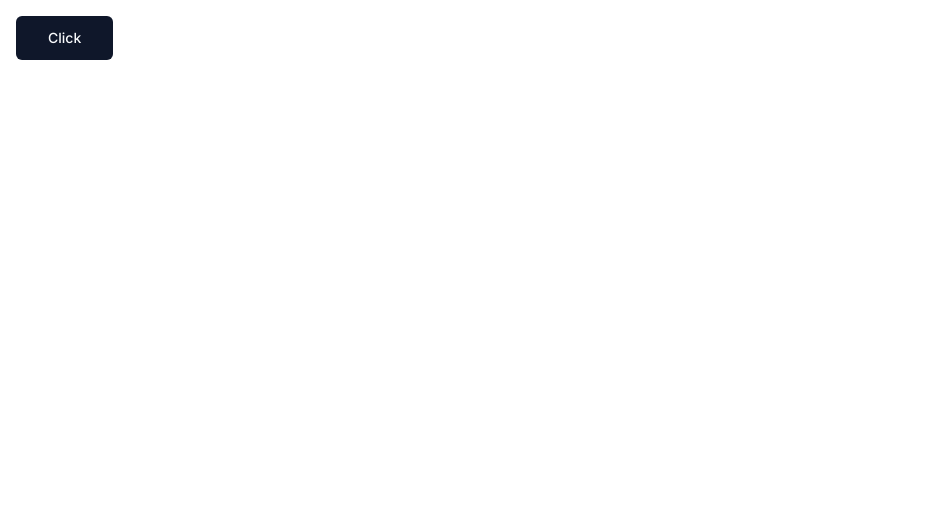
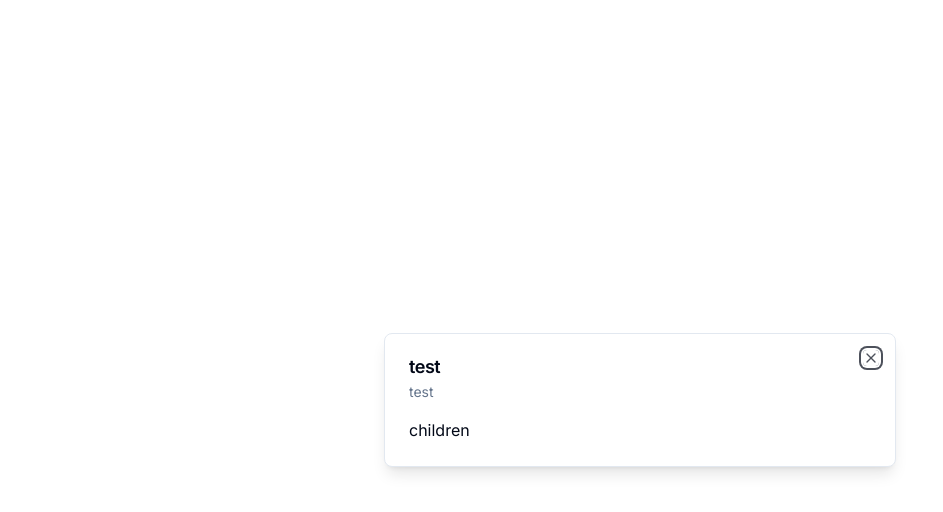
Before and after one commit to jbryn/next14-ecommerce-admin, a Next.js app: page / in a window 1280 px wide. Shown: the top 512 px of the page, without its empty margins (0-943 px from the left). Built offline with nearby package versions, Linux system fonts and the light colour scheme.

Commit message:
wip: modal component

```diff
--- /dev/null
+++ b/app/(auth)/layout.tsx
@@ -0,0 +1,9 @@
+export default function AuthLayout({
+  children,
+}: {
+  children: React.ReactNode;
+}) {
+  return (
+    <div className="flex items-center justify-center h-full">{children}</div>
+  );
+}
--- a/app/(root)/page.tsx
+++ b/app/(root)/page.tsx
@@ -1,11 +1,13 @@
-import { Button } from "@/components/ui/button";
+"use client";
+
+import { Modal } from "@/components/ui/modal";
 
 export default function Home() {
   return (
     <div className="p-4">
-      <Button size="lg" variant="default">
-        Click
-      </Button>
+      <Modal title="test" description="test" onClose={() => {}} isOpen>
+        <div>children</div>
+      </Modal>
     </div>
   );
 }
--- /dev/null
+++ b/components/ui/dialog.tsx
@@ -0,0 +1,122 @@
+"use client"
+
+import * as React from "react"
+import * as DialogPrimitive from "@radix-ui/react-dialog"
+import { X } from "lucide-react"
+
+import { cn } from "@/lib/utils"
+
+const Dialog = DialogPrimitive.Root
+
+const DialogTrigger = DialogPrimitive.Trigger
+
+const DialogPortal = DialogPrimitive.Portal
+
+const DialogClose = DialogPrimitive.Close
+
+const DialogOverlay = React.forwardRef<
+  React.ElementRef<typeof DialogPrimitive.Overlay>,
+  React.ComponentPropsWithoutRef<typeof DialogPrimitive.Overlay>
+>(({ className, ...props }, ref) => (
+  <DialogPrimitive.Overlay
+    ref={ref}
+    className={cn(
+      "fixed inset-0 z-50 bg-background/80 backdrop-blur-sm data-[state=open]:animate-in data-[state=closed]:animate-out data-[state=closed]:fade-out-0 data-[state=open]:fade-in-0",
+      className
+    )}
+    {...props}
+  />
+))
+DialogOverlay.displayName = DialogPrimitive.Overlay.displayName
+
+const DialogContent = React.forwardRef<
+  React.ElementRef<typeof DialogPrimitive.Content>,
+  React.ComponentPropsWithoutRef<typeof DialogPrimitive.Content>
+>(({ className, children, ...props }, ref) => (
+  <DialogPortal>
+    <DialogOverlay />
+    <DialogPrimitive.Content
+      ref={ref}
+      className={cn(
+        "fixed left-[50%] top-[50%] z-50 grid w-full max-w-lg translate-x-[-50%] translate-y-[-50%] gap-4 border bg-background p-6 shadow-lg duration-200 data-[state=open]:animate-in data-[state=closed]:animate-out data-[state=closed]:fade-out-0 data-[state=open]:fade-in-0 data-[state=closed]:zoom-out-95 data-[state=open]:zoom-in-95 data-[state=closed]:slide-out-to-left-1/2 data-[state=closed]:slide-out-to-top-[48%] data-[state=open]:slide-in-from-left-1/2 data-[state=open]:slide-in-from-top-[48%] sm:rounded-lg md:w-full",
+        className
+      )}
+      {...props}
+    >
+      {children}
+      <DialogPrimitive.Close className="absolute right-4 top-4 rounded-sm opacity-70 ring-offset-background transition-opacity hover:opacity-100 focus:outline-none focus:ring-2 focus:ring-ring focus:ring-offset-2 disabled:pointer-events-none data-[state=open]:bg-accent data-[state=open]:text-muted-foreground">
+        <X className="h-4 w-4" />
+        <span className="sr-only">Close</span>
+      </DialogPrimitive.Close>
+    </DialogPrimitive.Content>
+  </DialogPortal>
+))
+DialogContent.displayName = DialogPrimitive.Content.displayName
+
+const DialogHeader = ({
+  className,
+  ...props
+}: React.HTMLAttributes<HTMLDivElement>) => (
+  <div
+    className={cn(
+      "flex flex-col space-y-1.5 text-center sm:text-left",
+      className
+    )}
+    {...props}
+  />
+)
+DialogHeader.displayName = "DialogHeader"
+
+const DialogFooter = ({
+  className,
+  ...props
+}: React.HTMLAttributes<HTMLDivElement>) => (
+  <div
+    className={cn(
+      "flex flex-col-reverse sm:flex-row sm:justify-end sm:space-x-2",
+      className
+    )}
+    {...props}
+  />
+)
+DialogFooter.displayName = "DialogFooter"
+
+const DialogTitle = React.forwardRef<
+  React.ElementRef<typeof DialogPrimitive.Title>,
+  React.ComponentPropsWithoutRef<typeof DialogPrimitive.Title>
+>(({ className, ...props }, ref) => (
+  <DialogPrimitive.Title
+    ref={ref}
+    className={cn(
+      "text-lg font-semibold leading-none tracking-tight",
+      className
+    )}
+    {...props}
+  />
+))
+DialogTitle.displayName = DialogPrimitive.Title.displayName
+
+const DialogDescription = React.forwardRef<
+  React.ElementRef<typeof DialogPrimitive.Description>,
+  React.ComponentPropsWithoutRef<typeof DialogPrimitive.Description>
+>(({ className, ...props }, ref) => (
+  <DialogPrimitive.Description
+    ref={ref}
+    className={cn("text-sm text-muted-foreground", className)}
+    {...props}
+  />
+))
+DialogDescription.displayName = DialogPrimitive.Description.displayName
+
+export {
+  Dialog,
+  DialogPortal,
+  DialogOverlay,
+  DialogClose,
+  DialogTrigger,
+  DialogContent,
+  DialogHeader,
+  DialogFooter,
+  DialogTitle,
+  DialogDescription,
+}
--- /dev/null
+++ b/components/ui/modal.tsx
@@ -0,0 +1,44 @@
+"use client";
+
+import React from "react";
+import {
+  Dialog,
+  DialogContent,
+  DialogDescription,
+  DialogHeader,
+  DialogTitle,
+} from "./dialog";
+
+interface ModalProps {
+  title: string;
+  description: string;
+  isOpen: boolean;
+  onClose: () => void;
+  children?: React.ReactNode;
+}
+
+export const Modal: React.FC<ModalProps> = ({
+  title,
+  description,
+  isOpen,
+  onClose,
+  children,
+}) => {
+  const onChage = (open: boolean) => {
+    if (!open) {
+      onClose();
+    }
+  };
+
+  return (
+    <Dialog open={isOpen} onOpenChange={onChage}>
+      <DialogContent>
+        <DialogHeader>
+          <DialogTitle>{title}</DialogTitle>
+          <DialogDescription>{description}</DialogDescription>
+        </DialogHeader>
+        {children}
+      </DialogContent>
+    </Dialog>
+  );
+};
--- a/package.json
+++ b/package.json
@@ -10,6 +10,7 @@
   },
   "dependencies": {
     "@clerk/nextjs": "^4.26.1",
+    "@radix-ui/react-dialog": "^1.0.5",
     "@radix-ui/react-slot": "^1.0.2",
     "class-variance-authority": "^0.7.0",
     "clsx": "^2.0.0",
```
Also changed, not shown: 1 other file (tests, documents, lock files or other folders).
